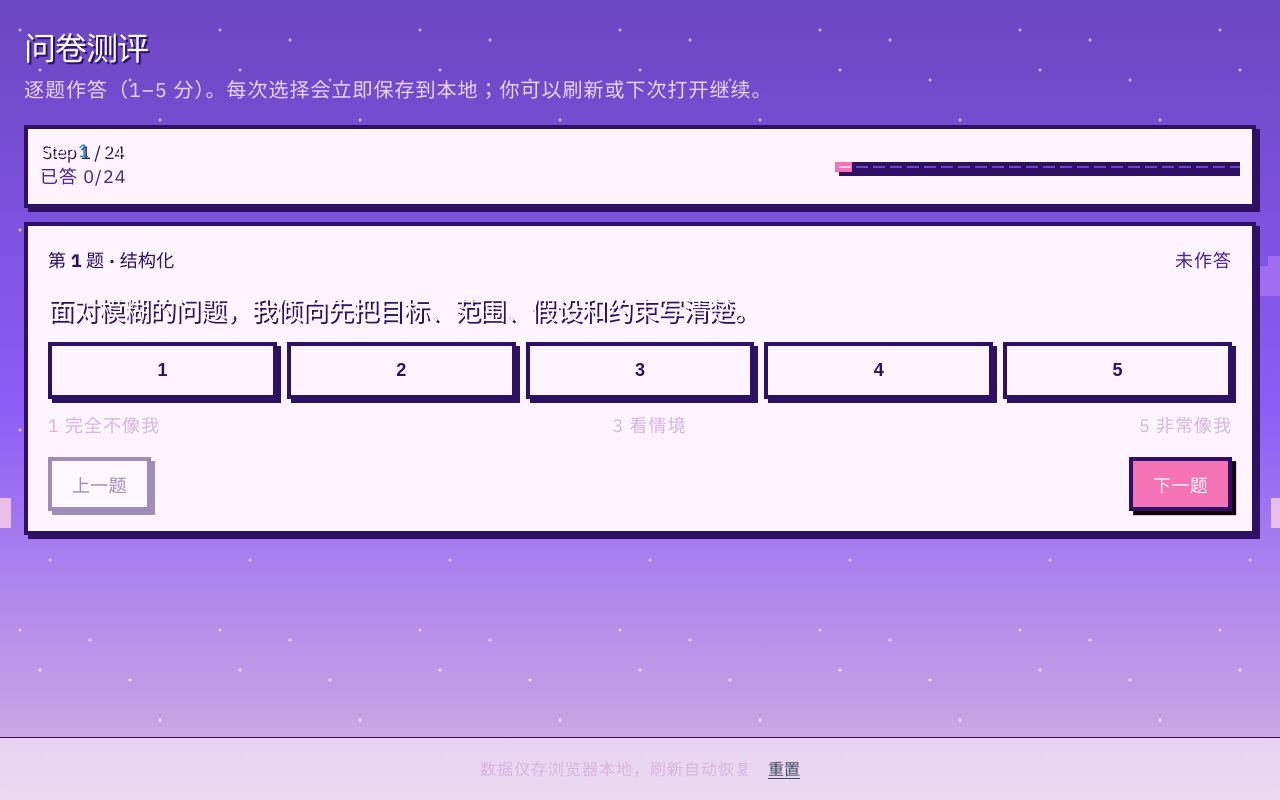
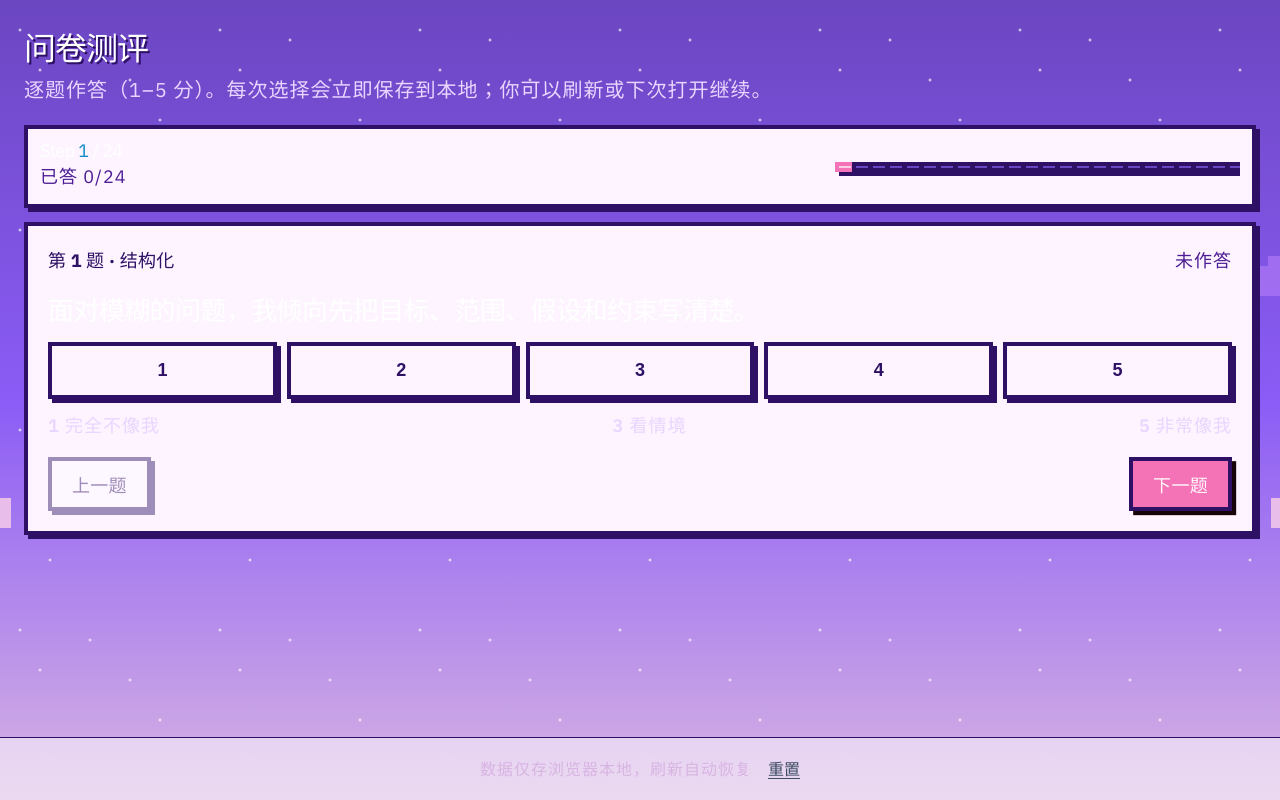
Before and after one commit to MasterFrancis/Career_Ava, a React (Vite) app: page /quiz in a window 1280 px wide. Built offline with nearby package versions, Linux system fonts and the light colour scheme; a web font is replaced by a local one.

Commit message:
feat: Build Career Report Web App
Co-authored-by: traeagent <traeagent@users.noreply.github.com>

```diff
--- a/src/index.css
+++ b/src/index.css
@@ -1301,9 +1301,13 @@ body {
   box-shadow: none !important;
 }
 
-.h1, .homeTitle, .stepperTitle, .quizStatement {
+.h1, .homeTitle {
   text-shadow: 2px 2px 0 var(--stroke);
-  color: var(--accent); text-shadow: 2px 2px 0 var(--stroke);
+  color: var(--accent);
+}
+.stepperTitle, .quizStatement {
+  text-shadow: none !important;
+  color: #ffffff !important;
 }
 
 .brandMark {
@@ -1373,9 +1377,13 @@ body::after {
 .lead, .homeSub {
   color: #e9d5ff;
 }
-.h1, .homeTitle, .stepperTitle, .quizStatement {
+.h1, .homeTitle {
   color: #ffffff;
   text-shadow: 2px 2px 0 var(--stroke);
+}
+.stepperTitle, .quizStatement {
+  color: #ffffff;
+  text-shadow: none !important;
 }
 
 .cardBody, .card, .dimRow, .rankRow, .roadPhase {
@@ -1473,3 +1481,8 @@ body::after {
   color: #be123c !important; /* Distinct Red */
   text-shadow: 1px 1px 0 rgba(225, 29, 72, 0.2) !important;
 }
+
+.quizScaleHint span {
+  color: #e9d5ff !important; /* Make it bright purple so it's readable on dark bg */
+  font-weight: 600;
+}
```
